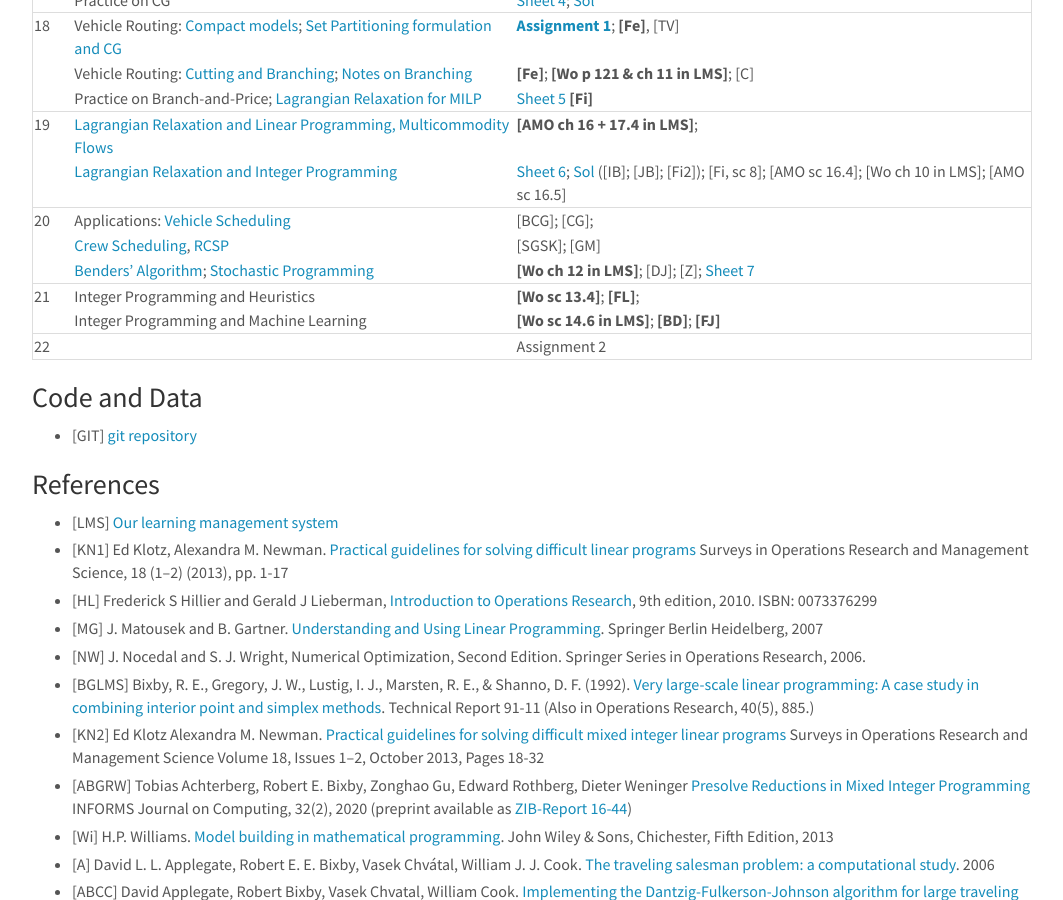
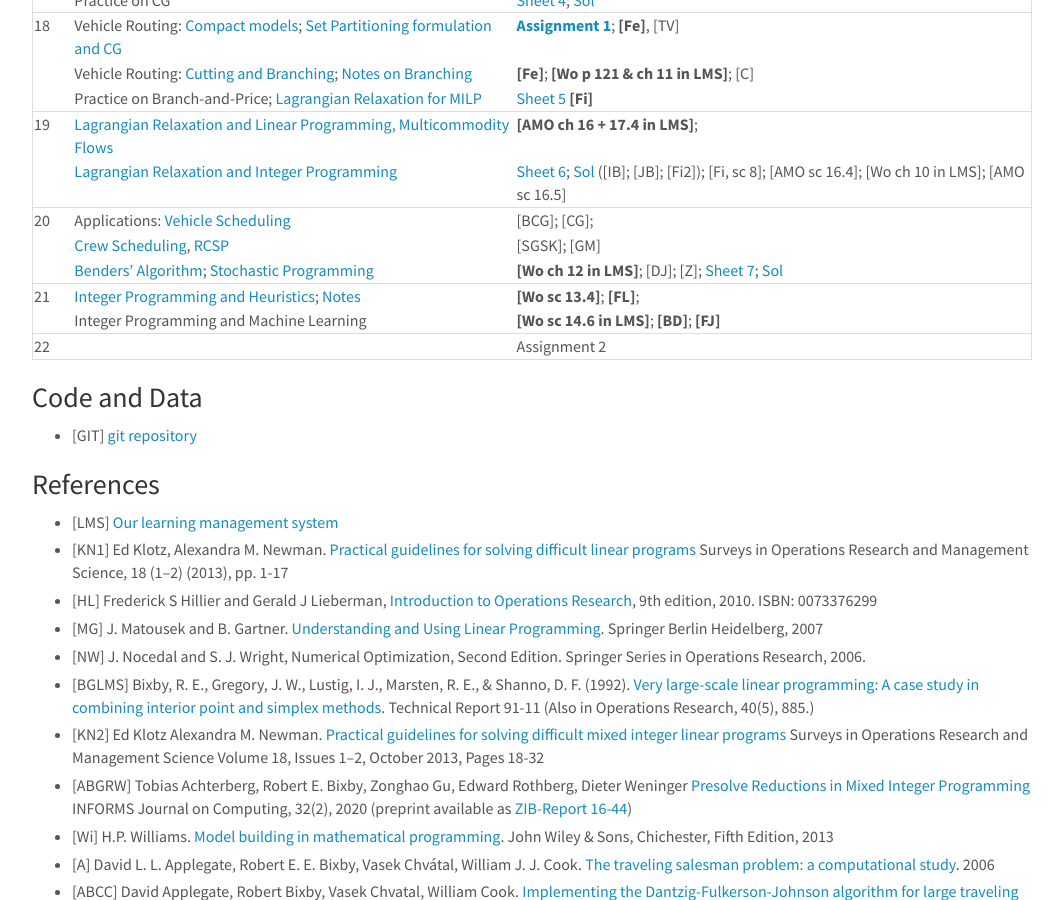
Before and after one commit to DM872/dm872.github.io, a Jekyll site: the page built from index.md, in a window 1280 px wide and 900 px high, scrolled down 868 px. Shown: the whole window, without its empty margins (108-1171 px from the left). Built offline with Jekyll 4.4.1, drawn with Linux system fonts in a browser that asks for light colours; nearby versions of some CDN libraries; comment, search, counter and statistics services are not loaded.

Commit message:
added week 21

```diff
--- a/index.md
+++ b/index.md
@@ -79,9 +79,9 @@ w3.includeHTML();
 |------+----------------------------------------------------------------------------------+-----------------------------------------------------------------------------------------------------------|
 |   20 | Applications: [Vehicle Scheduling][66]                                           | [BCG]; [CG];                                                                                              |
 |      | [Crew Scheduling][67], [RCSP][68]                                                | [SGSK]; [GM]                                                                                              |
-|      | [Benders' Algorithm][69]; [Stochastic Programming][70]                           | **[Wo ch 12 in LMS]**; [DJ]; [Z]; [Sheet 7][17]                                                           |
+|      | [Benders' Algorithm][69]; [Stochastic Programming][70]                           | **[Wo ch 12 in LMS]**; [DJ]; [Z]; [Sheet 7][17]; [Sol][86]                                                |
 |------+----------------------------------------------------------------------------------+-----------------------------------------------------------------------------------------------------------|
-|   21 | Integer Programming and Heuristics                                               | **[Wo sc 13.4]**; **[FL]**;                                                                               |
+|   21 | [Integer Programming and Heuristics][71]; [Notes][72]                            | **[Wo sc 13.4]**; **[FL]**;                                                                               |
 |      | Integer Programming and Machine Learning                                         | **[Wo sc 14.6 in LMS]**; **[BD]**; **[FJ]**                                                               |
 |------+----------------------------------------------------------------------------------+-----------------------------------------------------------------------------------------------------------|
 |   22 |                                                                                  | Assignment 2                                                                                              |
```
Also changed, not shown: other parts of index.md (+2 -0 lines), 2 other files.
